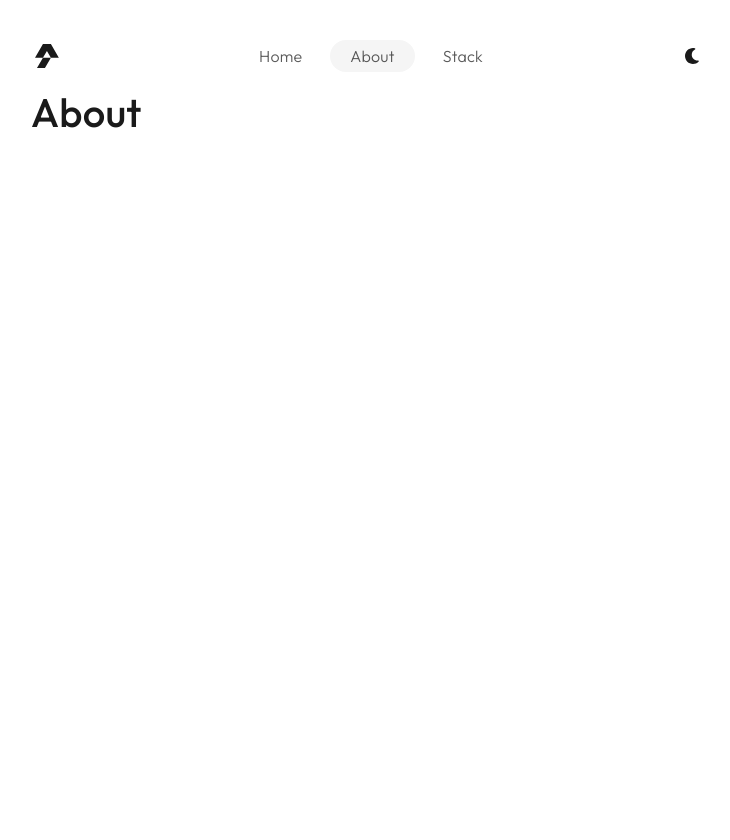
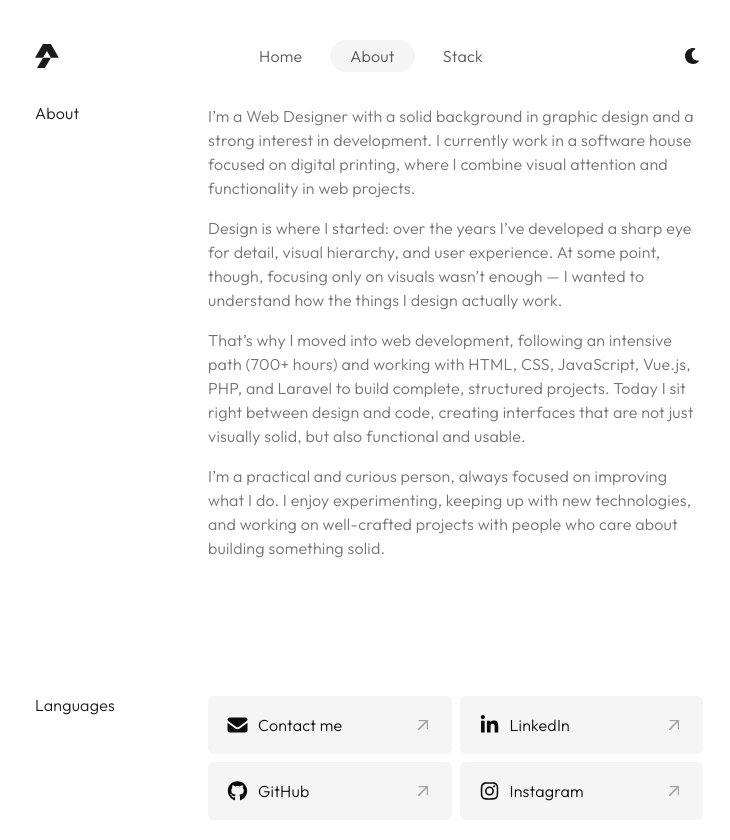
Before and after one commit to andrea-salvalaggio/portfolio, a Nuxt app: page /about in a window 1280 px wide. Shown: the top 840 px of the page, without its empty margins (271-1001 px from the left). Built offline with nearby package versions, Linux system fonts and the light colour scheme.

Commit message:
feat: add AboutSections and ConnectionsSection components with styling for improved content presentation

```diff
--- a/app/assets/scss/_dark-mode.scss
+++ b/app/assets/scss/_dark-mode.scss
@@ -3,7 +3,8 @@ html.dark {
         color: $light;
         background-color: $dark;
 
-        a {
+        a,
+        p {
             color: $gray-500;
         }
     }
@@ -56,7 +57,8 @@ html.dark {
         }
     }
 
-    .stacks-section {
+    .stacks-section,
+    .connections-section {
         .btn-link {
             color: $light;
             background-color: $gray-900;
--- /dev/null
+++ b/app/components/sections/AboutSections.vue
@@ -0,0 +1,23 @@
+<template>
+    <div class="about-sections p-3">
+        <div class="container p-0">
+            <div class="row mb-4">
+                <h2 class="h6 fw-light col-12 col-md-3 mb-4 mb-md-0">About</h2>
+                <div class="col-12 col-md-9">
+                    <p>
+                        I’m a Web Designer with a solid background in graphic design and a strong interest in development. I currently work in a software house focused on digital printing, where I combine visual attention and functionality in web projects.
+                    </p>
+                    <p>
+                        Design is where I started: over the years I’ve developed a sharp eye for detail, visual hierarchy, and user experience. At some point, though, focusing only on visuals wasn’t enough — I wanted to understand how the things I design actually work.
+                    </p>
+                    <p>
+                        That’s why I moved into web development, following an intensive path (700+ hours) and working with HTML, CSS, JavaScript, Vue.js, PHP, and Laravel to build complete, structured projects. Today I sit right between design and code, creating interfaces that are not just visually solid, but also functional and usable.
+                    </p>
+                    <p class="m-0">
+                        I’m a practical and curious person, always focused on improving what I do. I enjoy experimenting, keeping up with new technologies, and working on well-crafted projects with people who care about building something solid.
+                    </p>
+                </div>
+            </div>
+        </div>
+    </div>
+</template>
--- /dev/null
+++ b/app/components/sections/ConnectionsSection.vue
@@ -0,0 +1,26 @@
+<template>
+    <section class="connections-section p-3">
+        <div class="container p-0">
+            <div class="row mb-4">
+                <h2 class="h6 fw-light col-12 col-md-3 mb-4 mb-md-0">Languages</h2>
+                <div class="col-12 col-md-9">
+                    <div class="row flex-wrap g-2">
+                        <div class="col-12 col-md-6" v-for="connection in connections" :key="connection.id">
+                            <UiConnectionsLink :connection="connection" />
+                        </div>
+                    </div>
+                </div>
+            </div>
+        </div>
+    </section>
+</template>
+
+<script setup>
+import connections from '~/data/connections.json'
+</script>
+
+<style scoped lang="scss">
+.connections-section {
+    margin-top: $spacer-8;
+}
+</style>
--- /dev/null
+++ b/app/components/ui/ConnectionsLink.vue
@@ -0,0 +1,30 @@
+<template>
+    <a :href="connection.url" class="btn btn-link fw-light d-flex align-items-center justify-content-between text-decoration-none roundend-1 w-100" target="_blank" :aria-label="connection.label">
+        <div class="d-flex align-items-center">
+            <font-awesome-icon :icon="connection.icon" class="fs-5 me-2" /> {{ connection.label }}
+        </div>
+        <img src="/img/icons/arrow-top-right.svg" class="btn-icon lazyload" alt="Arrow" />
+    </a>
+</template>
+
+<script setup>
+defineProps({
+    connection: {
+        type: String,
+        required: true
+    }
+})
+</script>
+
+<style scoped lang="scss">
+.btn-link {
+    color: $dark;
+    background-color: $primary;
+    padding: $spacer;
+
+    .btn-icon {
+        margin-right: $spacer-2;
+        transform: scale(1.35);
+    }
+}
+</style>
--- a/app/components/ui/ProjectCard.vue
+++ b/app/components/ui/ProjectCard.vue
@@ -33,7 +33,7 @@ defineProps({
 }
 
 @media (min-width: 576px) {
-    .line-clamp-3 {
+    .line-clamp-sm-3 {
         display: -webkit-box;
         -webkit-line-clamp: 3;
         -webkit-box-orient: vertical;
--- a/app/pages/about.vue
+++ b/app/pages/about.vue
@@ -1,11 +1,6 @@
 <template>
-    <div class="container">
-        <div class="row">
-            <div class="col">
-                <h1>About</h1>
-            </div>
-        </div>
-    </div>
+    <SectionsAboutSections />
+    <SectionsConnectionsSection />
 </template>
 
 <script setup>
```
